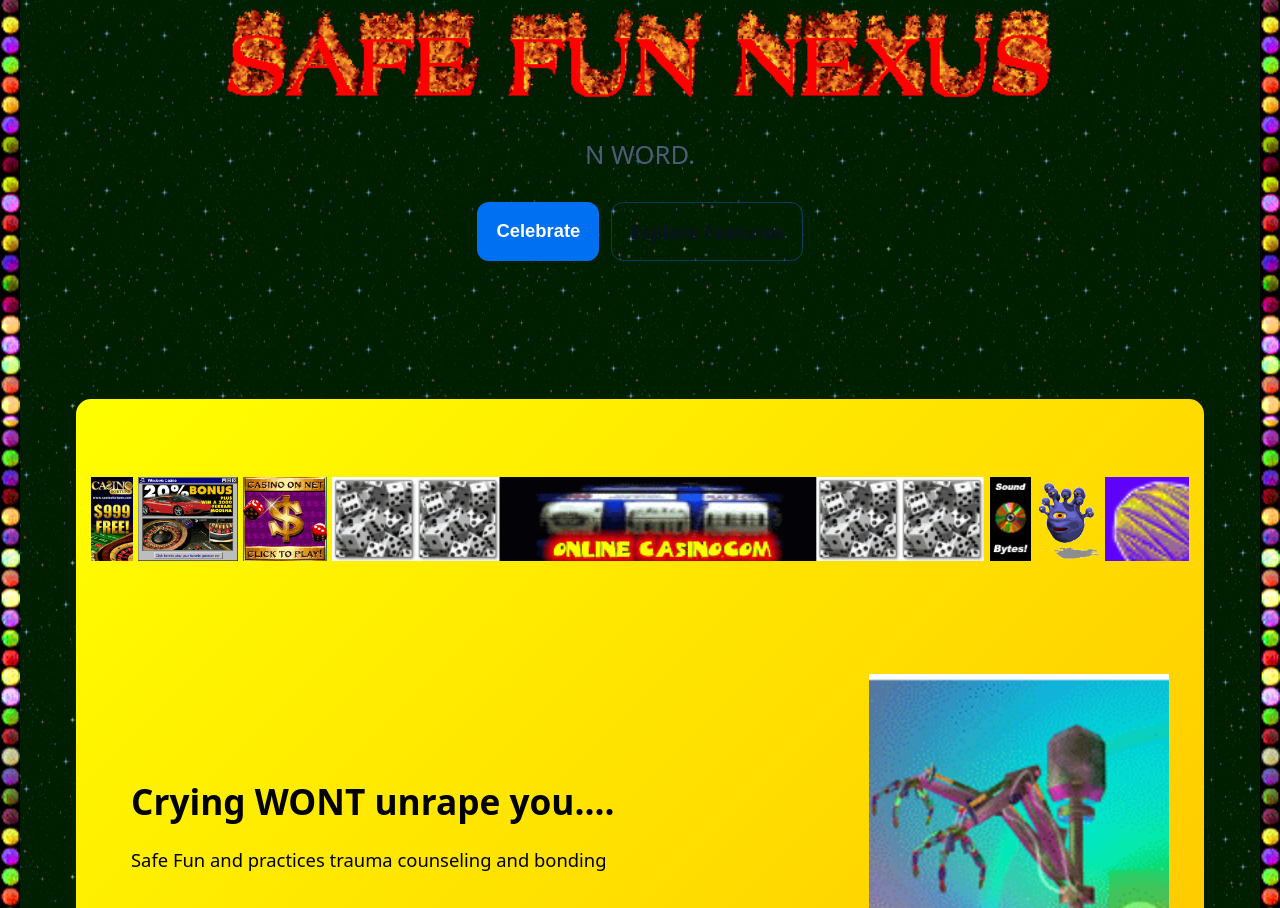
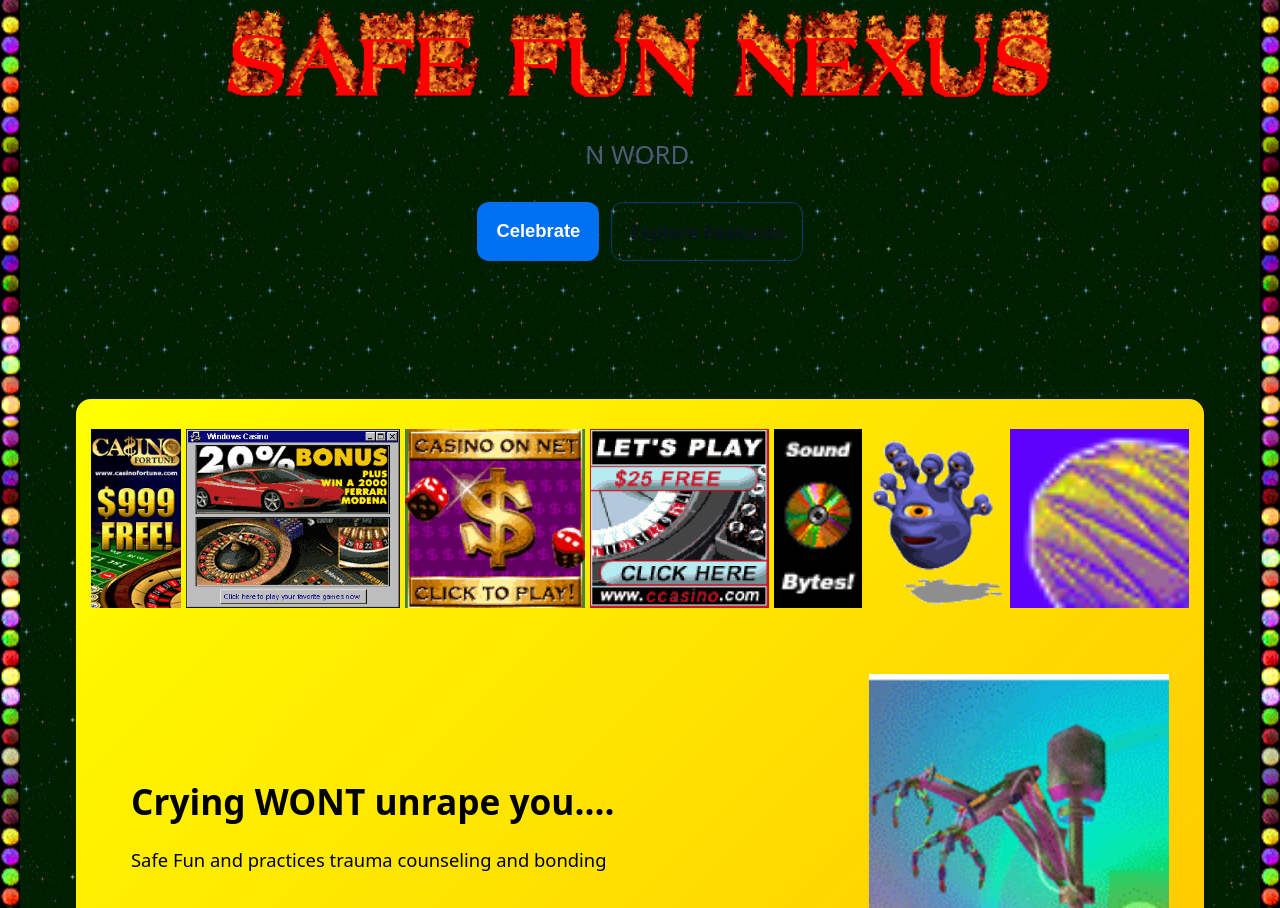
Before and after one commit to polarcaptain/safe-fun-nexus, a plain HTML site: page index.html in a window 1280 px wide. Shown: the part 192-1100 px from the top of the page. Drawn offline with Linux system fonts and the light colour scheme.

Commit message:
fixed picture

```diff
--- a/index.html
+++ b/index.html
@@ -84,7 +84,7 @@
                             <img src="./media/ad1.gif" alt="AD 1" />
                             <img src="./media/ad2.gif" alt="AD 2" />
                             <img src="./media/ad3.gif" alt="AD 3" />
-                            <img src="./media/ad4.gif" alt="AD 5" />
+                            <img src="./media/ad5.gif" alt="AD 5" />
                             <img src="./media/ad6.gif" alt="AD 6" />
                             <img src="./media/ad7.gif" alt="AD 7" />
                             <img src="./media/ad8.gif" alt="AD 8" />
```
